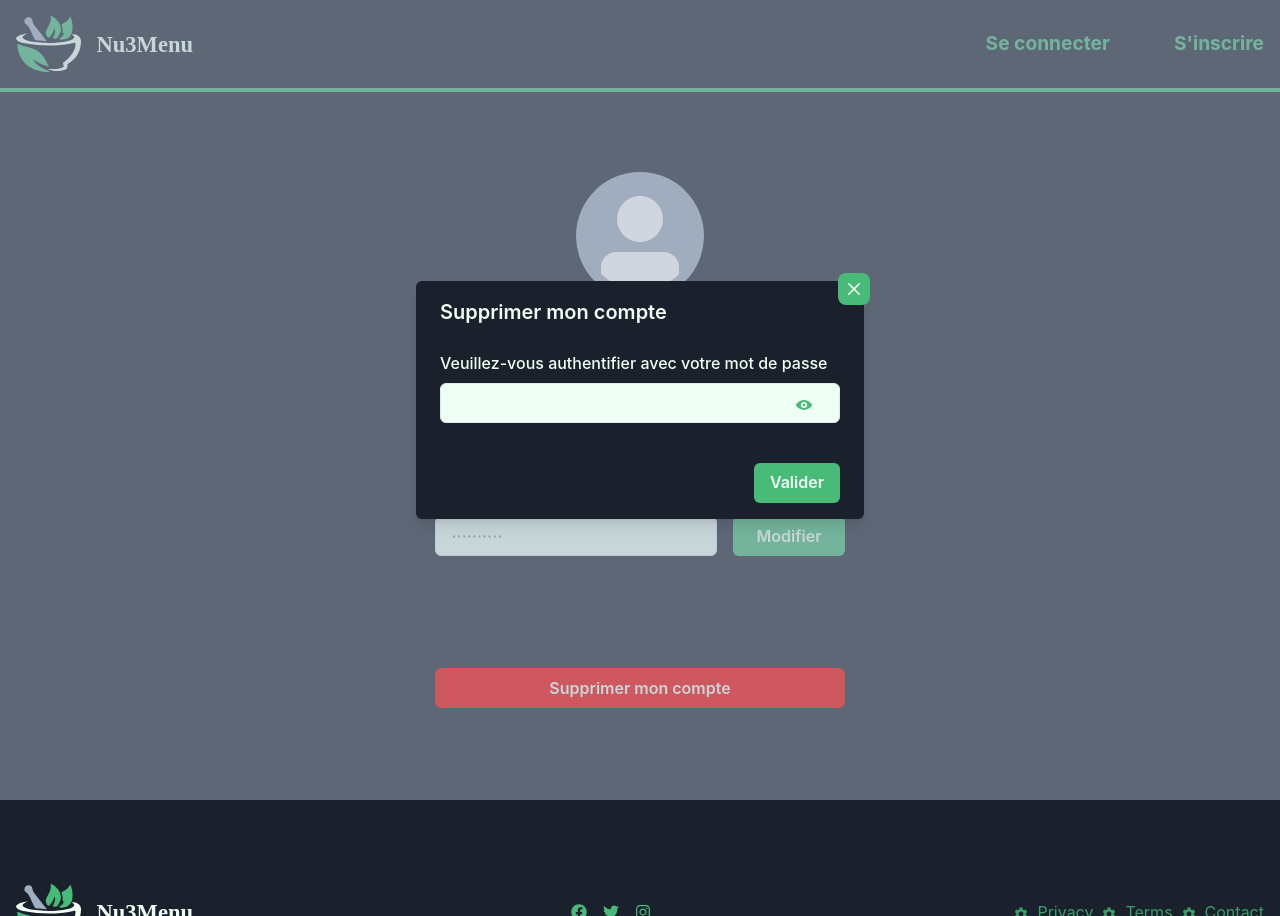
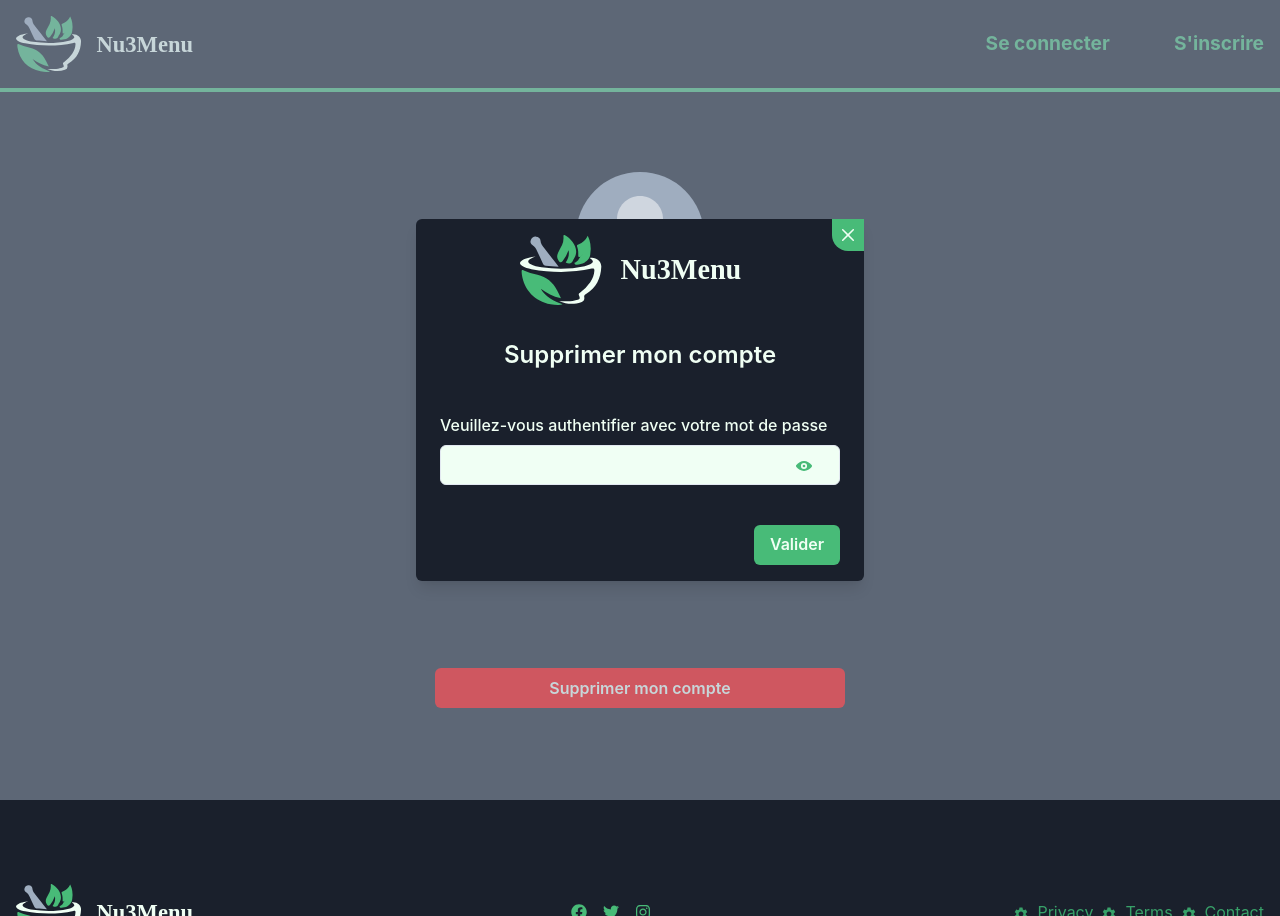
Before and after one commit to ReactMasteryNutrition/nu3menu, a React (Create React App) app: page /myaccount in a window 1280 px wide. Both pictures are taken after a click on the button "Supprimer mon compte". Built offline with nearby package versions, Linux system fonts and the light colour scheme; no server answers.

Commit message:
feat/add props

```diff
--- a/src/components/myAccount/Modal/DeleteAccount.js
+++ b/src/components/myAccount/Modal/DeleteAccount.js
@@ -7,6 +7,7 @@ import {
     Input,
     InputGroup,
     InputRightElement,
+    Image,
     FormLabel,
     Modal,
     ModalOverlay,
@@ -79,14 +80,37 @@ const DeleteAccount = () => {
                 Supprimer mon compte
             </Button>
             <Modal isOpen={isOpen} onClose={onClose} isCentered>
-                <ModalOverlay bg="rgba(160, 174, 192, 0.5)" />
+                <ModalOverlay bg={ResponsiveWidth() ? "rgba(160, 174, 192, 0.5)" : "inherit"} />
                 <ModalContent
                     bg="#1A202C"
                     color="#F0FFF4"
-                    width={ResponsiveWidth() ? null : "90%"}
+                    position={ResponsiveWidth() ? null : "fixed"}
+                    minHeight={ResponsiveWidth() ? null : "100vh"}
+                    minWidth={ResponsiveWidth() ? null : "100vw"}
+                    borderRadius={ResponsiveWidth() ? null : 0}
                 >
-                    <ModalHeader>Supprimer mon compte</ModalHeader>
+                    <Box
+                        position={ResponsiveWidth() ? null : "absolute"}
+                        left={ResponsiveWidth() ? null : "50%"}
+                        top={ResponsiveWidth() ? null : "25%"}
+                        width='100%'
+                        transform={ResponsiveWidth() ? null : "translate(-50%, -50%)"}
+                    >
+                        <Image
+                            src="./images/logo_nu3menu.svg" alt="Logo du site"
+                            width={ResponsiveWidth() ? "15rem" : "18rem"}
+                            margin={ResponsiveWidth() ? '1rem auto' : '1rem auto 2rem auto'}
+                        />
+                        <ModalHeader
+                            textAlign="center"
+                            fontSize="1.5rem"
+                            marginBottom="1rem"
+                        >
+                            Supprimer mon compte
+                        </ModalHeader>
+                    </Box>
                     <ModalCloseButton
+                        onClick={onClose}
                         position="absolute"
                         right="0"
                         top="0"
@@ -97,6 +121,7 @@ const DeleteAccount = () => {
                         borderBottomRightRadius={ResponsiveWidth() ? null : 0}
                         borderBottomLeftRadius={ResponsiveWidth() ? 'null' : "1rem"}
                         borderTopLeftRadius={ResponsiveWidth() ? null : 0}
+                        borderTopRightRadius={ResponsiveWidth() ? null : 0}
                         bg="#48bb78"
                         cursor="pointer"
                         _hover={{
@@ -104,6 +129,13 @@ const DeleteAccount = () => {
                         }}
                     />
                     <ModalBody>
+                        <Box
+                            position={ResponsiveWidth() ? null : "absolute"}
+                            left={ResponsiveWidth() ? null : "50%"}
+                            top={ResponsiveWidth() ? null : "50%"}
+                            width={ResponsiveWidth() ? null : '90%'}
+                            transform={ResponsiveWidth() ? null : "translate(-50%, -50%)"}
+                        >
                             <FormLabel>Veuillez-vous authentifier avec votre mot de passe</FormLabel>
                             <InputGroup size='md' marginBottom="1rem" >
                                 <Input
@@ -111,14 +143,16 @@ const DeleteAccount = () => {
                                     type={passwordVerify ? 'text' : 'password'}
                                     bg='#f0fff4'
                                     color="#1A202C"
+                                    padding={ResponsiveWidth() ? null : '1.3rem 0 1.3rem 1rem'}
                                     ref={addData}
                                 />
-                            <InputRightElement width='4.5rem' >
+                                <InputRightElement width='4.5rem' padding={ResponsiveWidth() ? null : '1.3rem 0'}>
                                     <Box size='sm' bg='#f0fff4' onClick={handlePassword}>
                                         {passwordVerify ? <ViewOffIcon color='#48bb78' /> : <ViewIcon color='#48bb78' />}
                                     </Box>
                                 </InputRightElement>
                             </InputGroup>
+                        </Box>
                     </ModalBody>
                     <ModalFooter>
                         <Button
@@ -126,6 +160,12 @@ const DeleteAccount = () => {
                             bg='#48bb78'
                             color="#f0fff4"
                             _hover={{ bgColor: "#a0aec0" }}
+                            padding={ResponsiveWidth() ? null : '1.3rem 0'}
+                            position={ResponsiveWidth() ? null : "absolute"}
+                            left={ResponsiveWidth() ? null : "50%"}
+                            top={ResponsiveWidth() ? null : "70%"}
+                            width={ResponsiveWidth() ? null : "90%"}
+                            transform={ResponsiveWidth() ? null : "translate(-50%, -50%)"}
                         >Valider
                         </Button>
                     </ModalFooter>
```
Lines whose indentation alone changed are shown as unchanged.
